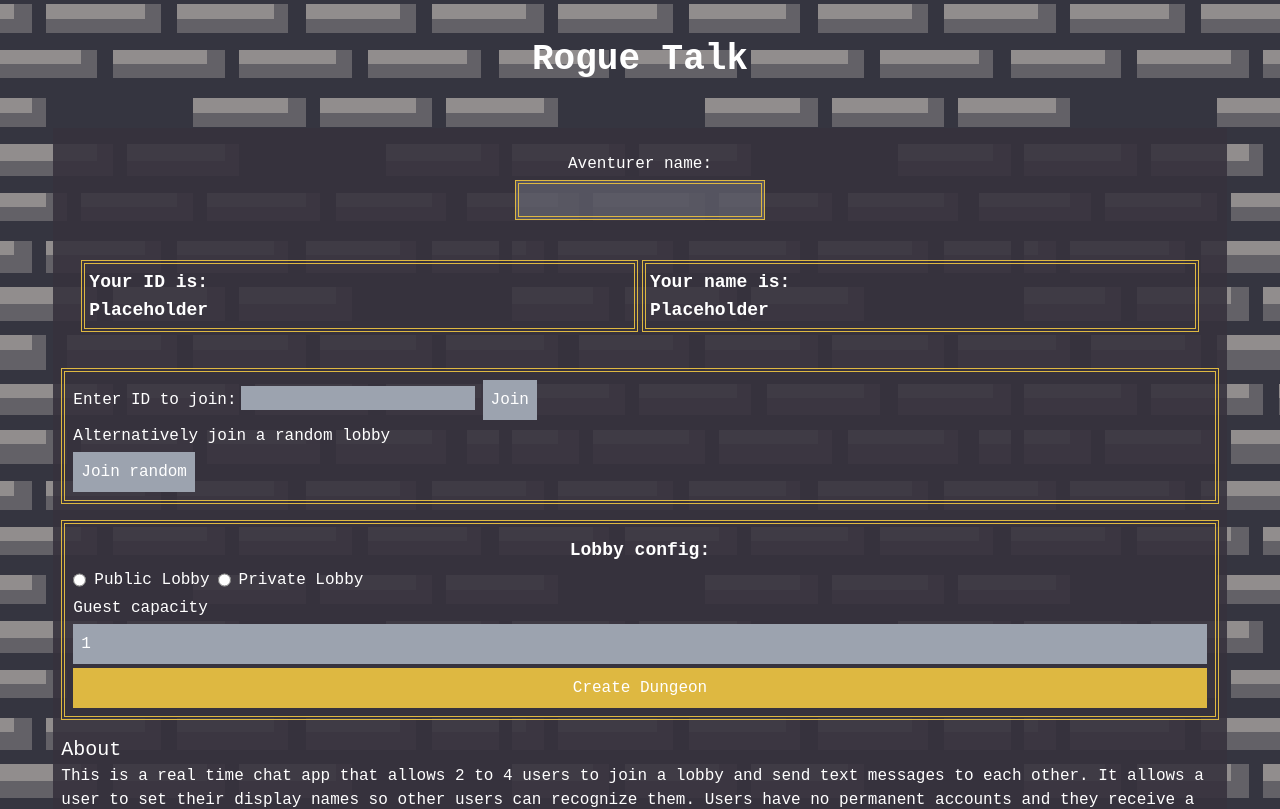
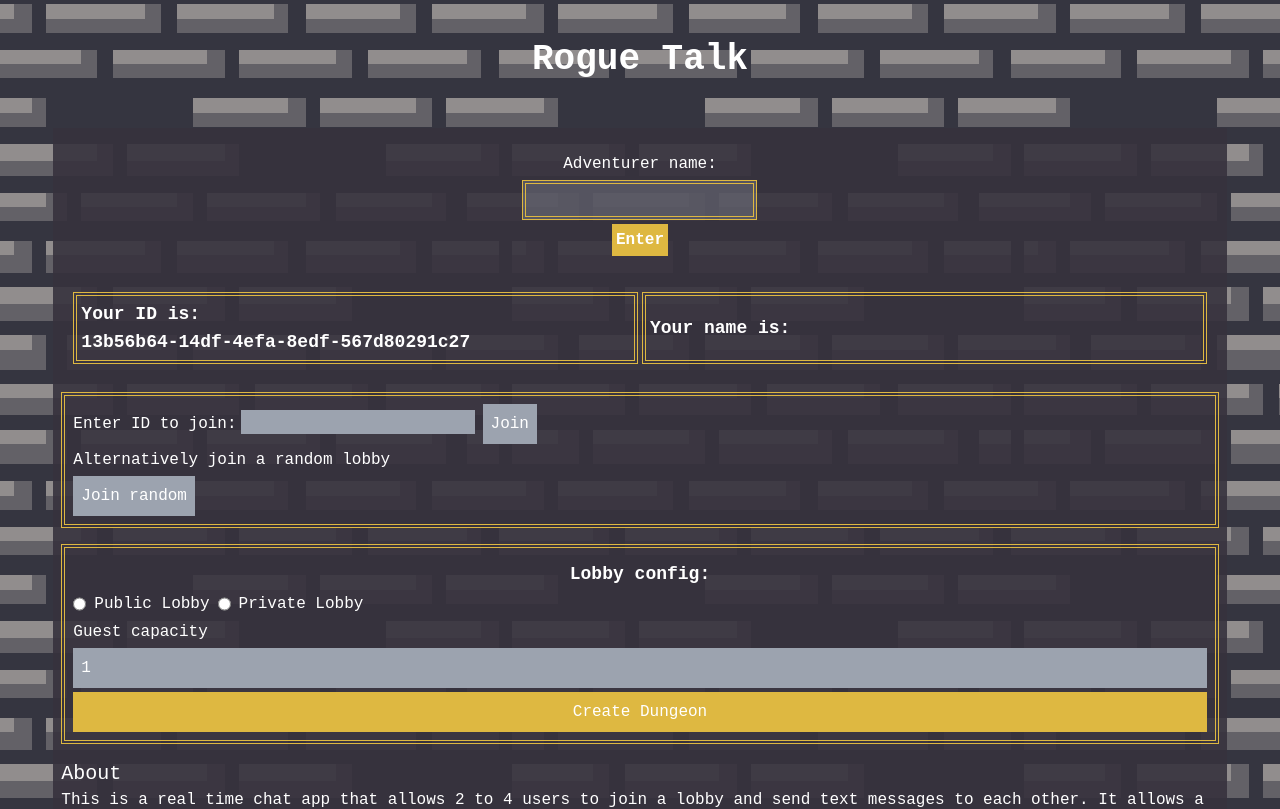
Before and after one commit to Kenan-Sabic/dotnet-chat-app, a Next.js app in the folder frontend/: page / in a window 1280 px wide. Shown: the top 809 px of the page. Built offline with nearby package versions, Linux system fonts and the light colour scheme.

Commit message:
Added UUID gen and entering display name

```diff
--- a/frontend/package.json
+++ b/frontend/package.json
@@ -24,6 +24,10 @@
     "react-router-dom": "^6.13.0",
     "socket.io-client": "^4.6.2",
     "tailwindcss": "3.3.2",
-    "typescript": "5.1.3"
+    "typescript": "5.1.3",
+    "uuid": "^9.0.0"
+  },
+  "devDependencies": {
+    "@types/uuid": "^9.0.2"
   }
 }
--- a/frontend/src/app/components/index/MainBody.tsx
+++ b/frontend/src/app/components/index/MainBody.tsx
@@ -1,18 +1,28 @@
-import React from 'react'
-import UserIDdisplay from './UserDisplay'
+'use client'
+import React, {useState} from 'react'
+import UserDisplay from './UserDisplay'
 import LobbyForm from './LobbyForm'
 import UsernameForm from './UsernameForm'
 import AboutSection from './AboutSection'
 import JoinForm from './JoinForm'
 
-type Props = {}
+type Props = {
+
+  uniqueId: string;
+}
 
 const MainBody = (props: Props) => {
+  const [displayName, setDisplayName] = useState('');
+
+  const handleNameSubmit = (name: string) => {
+    setDisplayName(name);
+  };
+
   return (
     <div className='flex flex-col items-center gap-4 py-4 px-2 my-2 min-h-[80vh] w-11/12 bg-raisingBlack bg-opacity-90'>
 
-      <UsernameForm></UsernameForm>
-      <UserIDdisplay></UserIDdisplay>
+      <UsernameForm onNameSubmit={handleNameSubmit} ></UsernameForm>
+      <UserDisplay uniqueId={props.uniqueId} displayName={displayName}></UserDisplay>
       <JoinForm></JoinForm>
       <LobbyForm></LobbyForm>
       <AboutSection></AboutSection>
--- a/frontend/src/app/components/index/UserDisplay.tsx
+++ b/frontend/src/app/components/index/UserDisplay.tsx
@@ -1,25 +1,27 @@
-import React from 'react'
+import React from 'react';
 
-type Props = {}
+type Props = {
+  uniqueId: string;
+  displayName: string;
+};
 
-const UserIDdisplay = (props: Props) => {
+const UserDisplay = (props: Props) => {
   return (
-    <div className='bg-transparent p-5 h-full flex flex-row gap-1 w-full'>
-       <div className='w-1/2 h-fit border-double border-4 border-gold flex flex-col justify-center p-1'>
+    <div className='bg-transparent p-3 min-h-fit flex flex-row gap-1 w-full'>
+      <div className='w-1/2 min-h-fit border-double border-4 border-gold flex flex-col justify-center p-1'>
         <h2 className='text-white text-lg font-semibold font-vt323'>Your ID is:</h2>
-        <h2 className='text-white text-lg font-vt323 font-semibold'>
-          Placeholder
+        <h2 className='text-white text-lg font-vt323 font-semibold break-words'>
+          {props.uniqueId}
         </h2>
-       </div>
-       <div className='w-1/2 h-full border-double border-4 border-gold flex flex-col justify-center p-1'>
+      </div>
+      <div className='w-1/2 min-h-fit border-double border-4 border-gold flex flex-col justify-center p-1'>
         <h2 className='text-white text-lg font-semibold font-vt323'>Your name is:</h2>
-        <h2 className='text-white text-lg font-vt323 font-semibold'>
-          Placeholder
+        <h2 className='text-white text-lg font-vt323 font-semibold break-words'>
+          {props.displayName}
         </h2>
-       </div>
+      </div>
+    </div>
+  );
+};
 
-    </div>
-  )
-}
-
-export default UserIDdisplay
+export default UserDisplay;
--- a/frontend/src/app/components/index/UsernameForm.tsx
+++ b/frontend/src/app/components/index/UsernameForm.tsx
@@ -1,17 +1,43 @@
-import React from 'react'
+import React, { useState } from 'react';
 
-type Props = {}
+type Props = {
+  onNameSubmit: (name: string) => void;
+};
 
-const UsernameForm = (props: Props) => {
+const UsernameForm = ({ onNameSubmit }: Props) => {
+  const [name, setName] = useState('');
+
+  const handleInputChange = (event: React.ChangeEvent<HTMLInputElement>) => {
+    setName(event.target.value);
+  };
+
+  const handleSubmit = (event: React.FormEvent<HTMLFormElement>) => {
+    event.preventDefault();
+    onNameSubmit(name);
+  };
+
   return (
-    <div><form action="">
+    <div>
+      <form onSubmit={handleSubmit}>
         <div className='flex flex-col items-center my-1'>
-            <label htmlFor="displayName" className='text-white font-vt323 m-1'>Aventurer name:</label>
-            <input type="text" id='displayName' className='bg-gray-400 bg-opacity-30 p-1 border-double border-4 border-gold' />
+          <label htmlFor="displayName" className='text-white font-vt323 m-1'>Adventurer name:</label>
+          <input
+            type="text"
+            id='displayName'
+            className='bg-gray-400 text-white font-electrolize font-semibold bg-opacity-30 p-1 border-double border-4 border-gold text-center'
+            maxLength={12}
+            value={name}
+            onChange={handleInputChange}
+          />
+          <input
+            type="submit"
+            value="Enter"
+            className='text-white bg-gold font-vt323 font-semibold p-1 m-1'
+          />
         </div>
+      </form>
+    </div>
+  );
+};
 
-    </form> </div>
-  )
-}
-
-export default UsernameForm
+export default UsernameForm;
--- /dev/null
+++ b/frontend/src/app/containers/UUIDGenerator.ts
@@ -0,0 +1,6 @@
+
+import { v4 as uuidv4 } from 'uuid';
+
+export const generateUniqueId = (): string => {
+  return uuidv4();
+};
--- a/frontend/src/app/pages/index.tsx
+++ b/frontend/src/app/pages/index.tsx
@@ -1,15 +1,19 @@
+
 import React from 'react'
 import Link from 'next/link'
 import MainBody from '../components/index/MainBody'
 import TitleBanner from '../components/index/TitleBanner'
 import Footer from '../components/general/Footer'
+import { generateUniqueId } from '../containers/UUIDGenerator'
 type Props = {}
 
 const Index = (props: Props) => {
+  const uniqueId = generateUniqueId();
+
   return (
     <div className='flex flex-col items-center min-h-screen w-full bg-dungeonWall-1 bg-repeat'>
       <TitleBanner></TitleBanner>
-      <MainBody></MainBody>
+      <MainBody uniqueId={uniqueId}></MainBody>
       <Footer></Footer>
 
 
```
Also changed, not shown: 1 other file (tests, documents, lock files or other folders).
